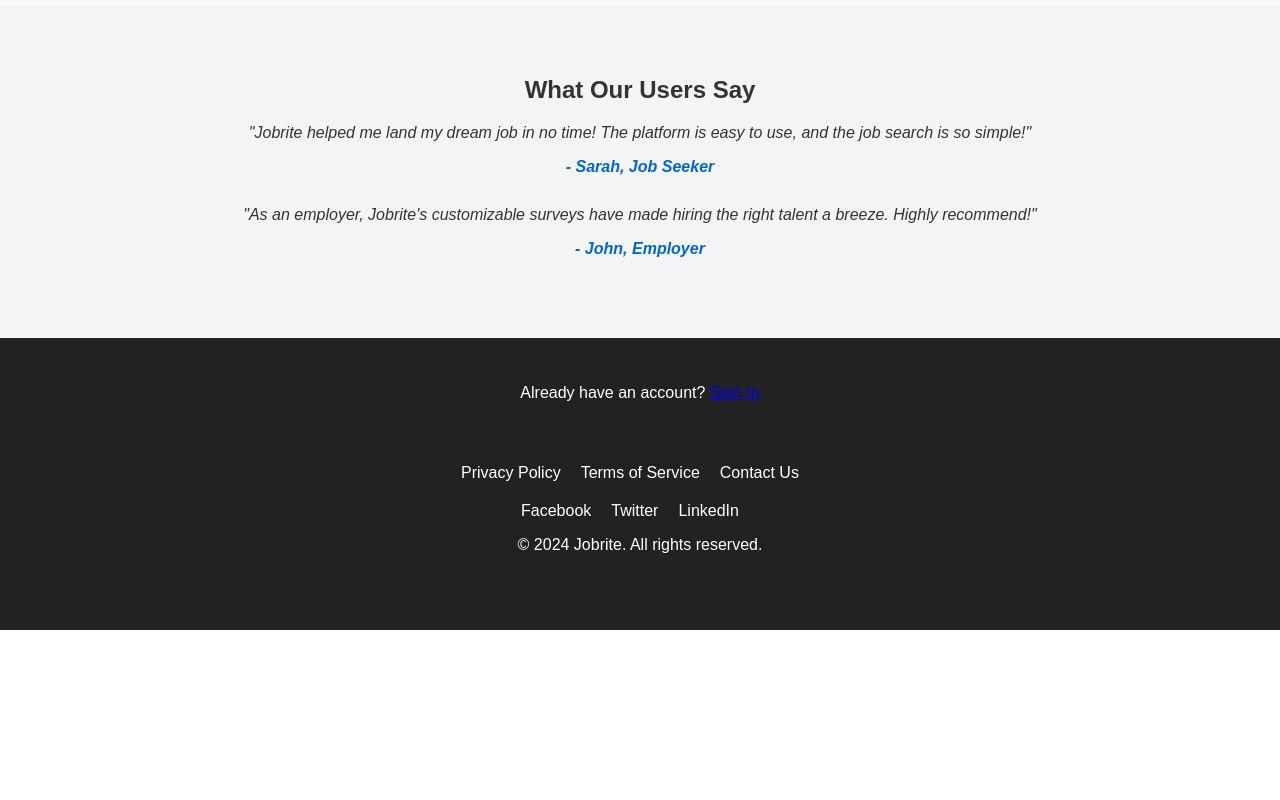
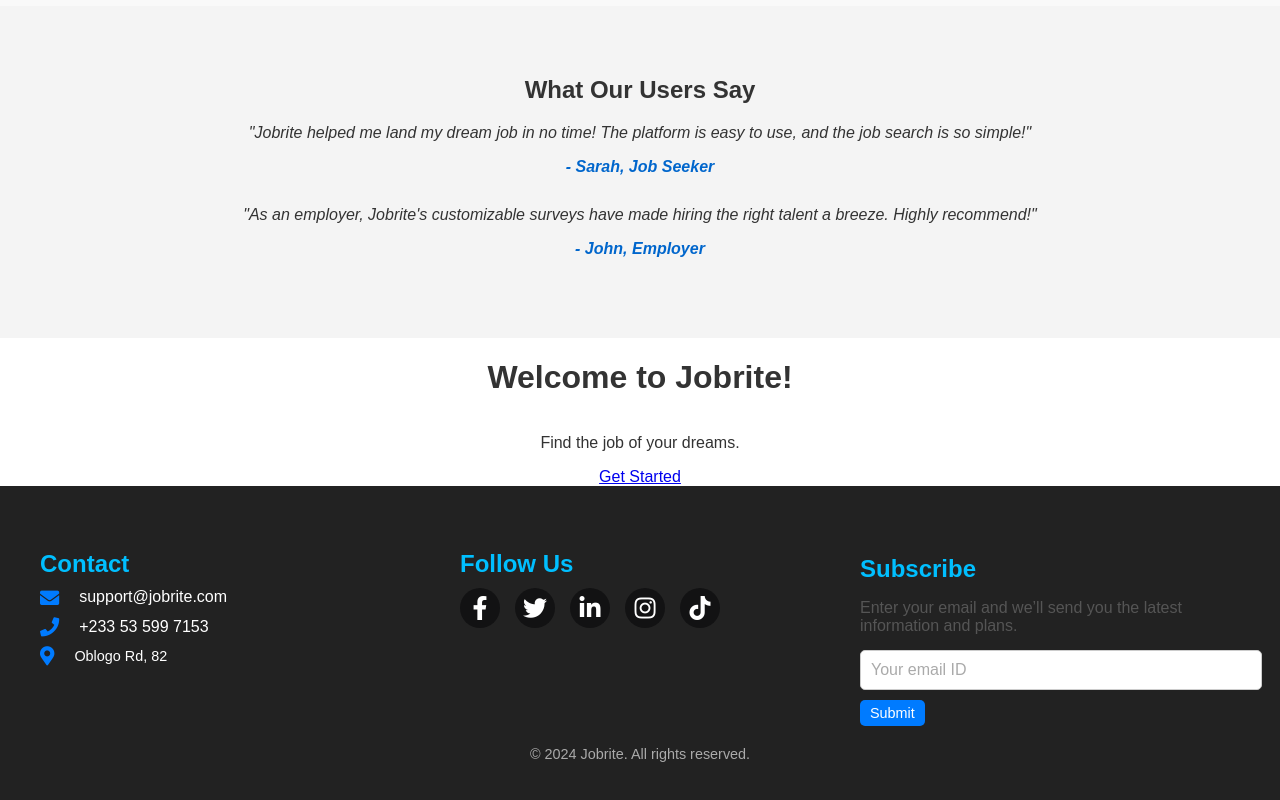
Before and after one commit to TehillahAddy/JOBRITE, a React (Create React App) app: page / in a window 1280 px wide. Shown: the part 1463-2263 px from the top of the page. Before the commit the page ends 2093 px from the top, so only its background shows below. Built offline with nearby package versions, Linux system fonts and the light colour scheme.

Commit message:
new changes

```diff
--- a/public/index.html
+++ b/public/index.html
@@ -1,14 +1,12 @@
 <!DOCTYPE html>
 <html lang="en">
+
 <head>
   <meta charset="utf-8" />
   <link rel="icon" href="%PUBLIC_URL%/favicon.ico" />
   <meta name="viewport" content="width=device-width, initial-scale=1" />
   <meta name="theme-color" content="#000000" />
-    <meta
-      name="description"
-      content="Web site created using create-react-app"
-    />
+  <meta name="description" content="Web site created using create-react-app" />
   <link rel="apple-touch-icon" href="%PUBLIC_URL%/logo192.png" />
   <!--
       manifest.json provides metadata used when your web app is installed on a
@@ -24,8 +22,26 @@
       work correctly both with client-side routing and a non-root public URL.
       Learn how to configure a non-root public URL by running `npm run build`.
     -->
+  <!DOCTYPE html>
+  <html lang="en">
+
+  <head>
+    <meta charset="UTF-8">
+    <meta name="viewport" content="width=device-width, initial-scale=1.0">
+    <title>Jobrite</title>
+    <link rel="stylesheet" href="https://cdnjs.cloudflare.com/ajax/libs/font-awesome/5.15.4/css/all.min.css" />
+  </head>
+
+<body>
+  <noscript>You need to enable JavaScript to run this app.</noscript>
+  <div id="root"></div>
+</body>
+
+</html>
+
 <title>React App</title>
 </head>
+
 <body>
   <noscript>You need to enable JavaScript to run this app.</noscript>
   <div id="root"></div>
@@ -40,4 +56,5 @@
       To create a production bundle, use `npm run build` or `yarn build`.
     -->
 </body>
+
 </html>
--- a/src/components/LandingPage.css
+++ b/src/components/LandingPage.css
@@ -233,88 +233,205 @@
   font-size: 1rem;
   color: #555;
 }
-
-/* Footer */
 .landing-footer {
   background-color: #222;
-  color: white;
-  padding: 30px 0;
+  color: #fff;
+  padding: 40px 20px;
   text-align: center;
 }
 
-.footer-links {
-  margin-bottom: 20px;
+.footer-container {
+  display: flex;
+  flex-wrap: wrap;
+  justify-content: space-between;
+  gap: 20px;
+  max-width: 1200px;
+  margin: 0 auto;
 }
 
-.footer-links ul {
-  list-style-type: none;
+.footer-category {
+  flex: 1;
+  min-width: 200px;
+}
+
+.footer-category.contact {
+  text-align: left; /* Aligns all text to the left */
+}
+
+.footer-category.contact h3 {
+  margin-bottom: 10px; /* Adds spacing between the title and the list */
+}
+
+.footer-category.contact ul {
+  list-style: none; /* Removes default list styling */
+  padding: 0;
+  margin: 0;
+}
+
+.footer-category.contact li {
+  display: flex; /* Aligns icon and text horizontally */
+  align-items: center; /* Centers icons vertically with text */
+  gap: 10px; /* Adds spacing between icon and text */
+  margin-bottom: 10px; /* Adds spacing between list items */
+}
+
+.footer-category.contact li i {
+  font-size: 1.2rem; /* Adjust icon size */
+  color: #007bff; /* Icon color */
+}
+
+.footer-category.contact li a {
+  text-decoration: none; /* Removes underline from links */
+  color: inherit; /* Keeps text color consistent */
+}
+
+.footer-category.contact li span {
+  font-size: 0.9rem; /* Adjusts text size for non-link text */
+}
+
+
+.footer-category h3 {
+  font-size: 1.5rem;
+  margin-bottom: 15px;
+  color: #00bfff;
+}
+
+.contact ul {
+  list-style: none;
   padding: 0;
 }
 
-.footer-links ul li {
-  display: inline;
-  margin-right: 20px;
+.contact ul li {
+  display: flex;
+  align-items: center;
+  margin-bottom: 10px;
 }
 
-.footer-links a {
-  color: white;
-  text-decoration: none;
+.contact ul li i {
+  margin-right: 10px;
+  font-size: 1.2rem;
+  color: #00bfff;
 }
 
-.footer-links a:hover {
-  text-decoration: underline;
+.contact ul li a {
+  color: #fff;
+  text-decoration: none;
+  transition: color 0.3s;
 }
 
-.social-icons a {
-  color: white;
-  margin-right: 20px;
-  text-decoration: none;
+.contact ul li a:hover {
+  color: #00bfff;
 }
 
-.social-icons a:hover {
-  color: #0066cc;
+.follow-us .social-icons {
+  display: flex;
+  gap: 15px;
 }
 
-/* Footer */
-.landing-footer {
-  background-color: #222;
-  color: white;
-  padding: 30px 0;
-  text-align: center;
+.follow-us .social-icons a {
+  color: #fff;
+  font-size: 1.5rem;
+  transition: color 0.3s;
 }
 
-.footer-links {
-  margin-bottom: 20px;
+.follow-us .social-icons a:hover {
+  color: #00bfff;
+}
+/* Subscribe Section Styles */
+.subscribe {
+  text-align: left; /* Align text to the left */
+  margin-top: 5px;
+  margin-right: auto;
 }
 
-.footer-links ul {
-  list-style-type: none;
-  padding: 0;
+.subscribe h3 {
+  font-size: 1.5rem;
+  margin-bottom: 10px;
 }
 
-.footer-links ul li {
-  display: inline;
-  margin-right: 20px;
+.subscribe p {
+  font-size: 1rem;
+  color: #555;
+  margin-bottom: 15px; /* Space between the text and the input field */
 }
 
-.footer-links a {
-  color: white;
-  text-decoration: none;
+.subscribe-form {
+  display: flex;
+  flex-direction: column;
+  gap: 10px;
 }
 
-.footer-links a:hover {
-  text-decoration: underline;
+.subscribe-form input {
+  width: 100%;
+  padding: 10px;
+  border: 1px solid #ccc;
+  border-radius: 5px;
+  font-size: 1rem;
 }
 
-.social-icons a {
-  color: white;
-  margin-right: 20px;
-  text-decoration: none;
+.subscribe-form input::placeholder {
+  color: #aaa;
 }
 
-.social-icons a:hover {
-  color: #0066cc;
+.subscribe-form button {
+  background-color: #007bff;
+  color: white;
+  padding: 5px 10px; /* Reduced padding */
+  border: none;
+  border-radius: 5px;
+  cursor: pointer;
+  font-size: 0.9rem; /* Slightly smaller font size */
+  width: fit-content; /* Button size adapts to the text content */
+  align-self: flex-start; /* Aligns the button to the left */
 }
+
+.subscribe-form button:hover {
+  background-color: #0056b3;
+}
+
+
+
+
+.footer-copyright {
+  margin-top: 20px;
+  font-size: 0.9rem;
+  color: #aaa;
+}
+
+
+.footer-category.follow-us {
+  text-align: left; /* Align the text and icons to the left */
+  margin-left: 20px; /* Move the section slightly to the left */
+}
+
+.footer-category.follow-us h3 {
+  margin-bottom: 10px; /* Space between the heading and the icons */
+}
+
+.footer-category.follow-us .social-icons {
+  display: flex; /* Arrange icons in a row */
+  gap: 15px; /* Space between the icons */
+}
+
+.footer-category.follow-us .social-icons a {
+  display: inline-flex; /* Ensures the icons are clickable with proper alignment */
+  justify-content: center; /* Centers icon inside the clickable area */
+  align-items: center;
+  width: 40px; /* Uniform circle size */
+  height: 40px;
+  background-color: #121213; /* Background color for the circle */
+  color: white; /* Icon color */
+  border-radius: 50%; /* Makes the background a circle */
+  text-decoration: none; /* Removes underline from links */
+  transition: background-color 0.3s ease; /* Smooth hover effect */
+}
+
+.footer-category.follow-us .social-icons a:hover {
+  background-color: #0056b3; /* Darker shade on hover */
+}
+
+
+
 
 /* Dropdown Menu */
 .dropdown {
--- a/src/components/LandingPage.js
+++ b/src/components/LandingPage.js
@@ -63,7 +63,7 @@
 
       {/* Features Section */}
       <section className="features-section" data-aos="bounce" data-aos-delay="500">
-        <h2 className="features-title" data-aos="fade-down" data-aos-delay="1200">Why Choose Jobrite??</h2>
+        <h2 className="features-title" data-aos="fade-down" data-aos-delay="800">Why Choose Jobrite??</h2>
         <div className="features-grid" data-aos="fade-up" data-aos-duration="1200">
           <div className="feature" data-aos="fade-up" data-aos-duration="1200">
             <img src={surveyImage1} alt="Easy Job Application" />
@@ -104,27 +104,80 @@
         </div>
       </section>
 
-      {/* Footer */}
+      <div class="section" data-aos="fade-up" data-aos-duration="1500">
+        <h1>Welcome to Jobrite!</h1>
+      </div>
+
+      <div class="section" data-aos="zoom-in" data-aos-delay="1400">
+        <p>Find the job of your dreams.</p>
+      </div>
+
+      <div class="cta" id="cta-section" data-aos="flip-left" data-aos-offset="300" data-aos-easing="ease-out-cubic">
+        <a href="/signup" class="cta-button">Get Started</a>
+      </div>
+
+
       <footer className="landing-footer">
-        <p>Already have an account? <Link to="/login" className="sign-in-link">Sign In</Link></p>
-        {/* Footer */}
-        <footer className="landing-footer">
-          <div className="footer-links">
+        <div className="footer-container">
+          {/* Contact Section */}
+          <div className="footer-category contact">
+            <h3>Contact</h3>
             <ul>
-              <li><Link to="/privacy-policy">Privacy Policy</Link></li>
-              <li><Link to="/terms-of-service">Terms of Service</Link></li>
-              <li><Link to="/contact">Contact Us</Link></li>
+              <li>
+                <i className="fas fa-envelope"></i>
+                <a href="mailto:support@jobrite.com">support@jobrite.com</a>
+              </li>
+              <li>
+                <i className="fas fa-phone"></i>
+                <a href="tel:+1234567890">+233 53 599 7153</a>
+              </li>
+              <li>
+                <i className="fas fa-map-marker-alt"></i>
+                <span>Oblogo Rd, 82</span>
+              </li>
             </ul>
           </div>
-          <div className="social-icons">
-            {/* Add social media links here */}
-            <a href="https://facebook.com" target="_blank" rel="noopener noreferrer">Facebook</a>
-            <a href="https://twitter.com" target="_blank" rel="noopener noreferrer">Twitter</a>
-            <a href="https://linkedin.com" target="_blank" rel="noopener noreferrer">LinkedIn</a>
+
+          {/* Follow Us Section */}
+          <div className="footer-category follow-us">
+            <h3>Follow Us</h3>
+            <div className="social-icons">
+              <a href="https://facebook.com" target="_blank" rel="noopener noreferrer">
+                <i className="fab fa-facebook-f"></i>
+              </a>
+              <a href="https://twitter.com" target="_blank" rel="noopener noreferrer">
+                <i className="fab fa-twitter"></i>
+              </a>
+              <a href="https://linkedin.com" target="_blank" rel="noopener noreferrer">
+                <i className="fab fa-linkedin-in"></i>
+              </a>
+              <a href="https://instagram.com" target="_blank" rel="noopener noreferrer">
+                <i className="fab fa-instagram"></i>
+              </a>
+              <a href="https://tiktok.com" target="_blank" rel="noopener noreferrer">
+                <i className="fab fa-tiktok"></i>
+              </a>
+            </div>
           </div>
-          <p>© 2024 Jobrite. All rights reserved.</p>
-        </footer>
+
+          {/* Subscribe Section */}
+          <div className="footer-category subscribe">
+            <h3>Subscribe</h3>
+            <p>Enter your email and we’ll send you the latest information and plans.</p>
+            <form className="subscribe-form">
+              <input
+                type="email"
+                placeholder="Your email ID"
+                required
+              />
+              <button type="submit">Submit</button>
+            </form>
+          </div>
+
+        </div>
+        <p className="footer-copyright">© 2024 Jobrite. All rights reserved.</p>
       </footer>
+
     </div>
   );
 };
```
Lines whose indentation alone changed are shown as unchanged.
